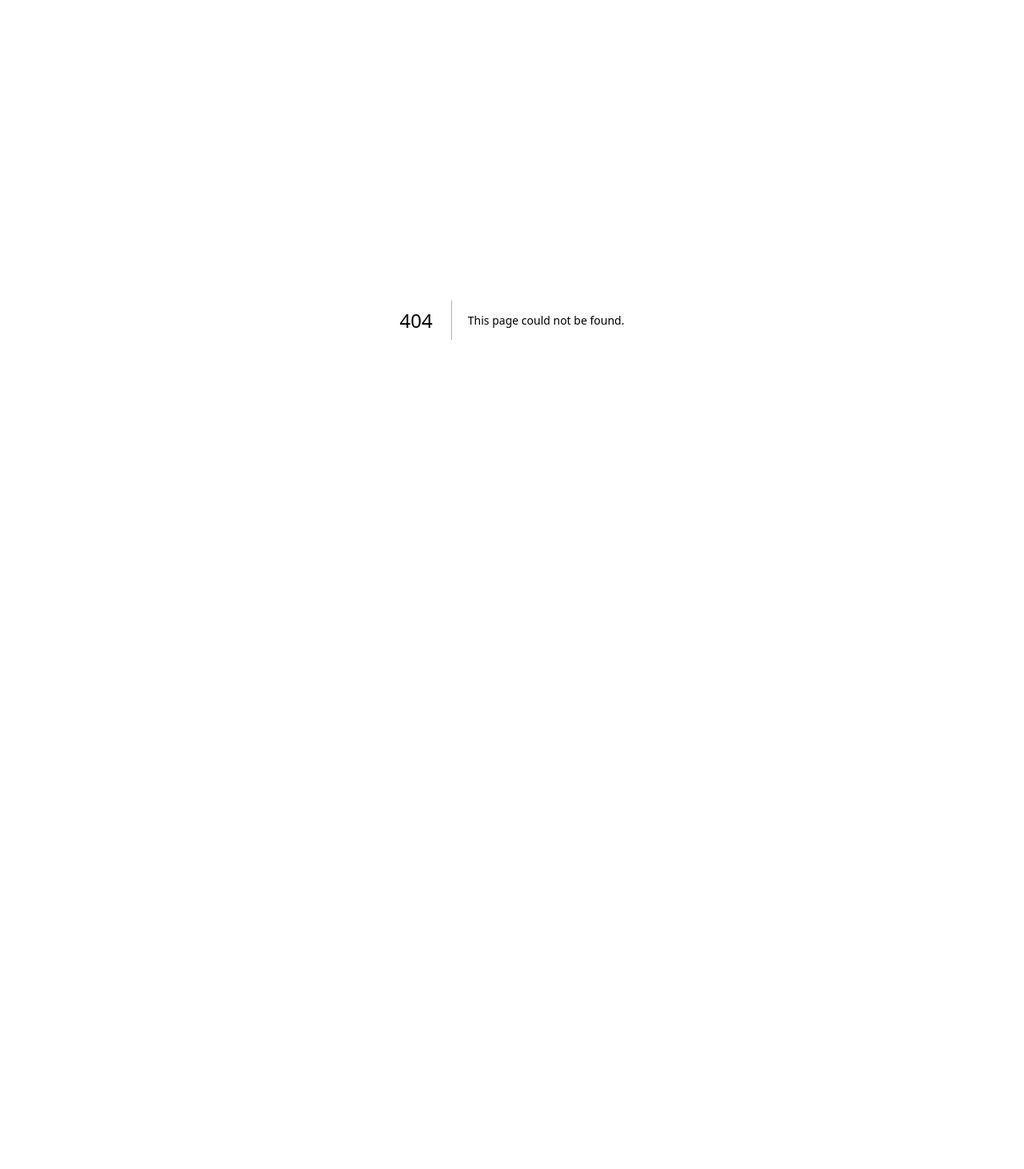
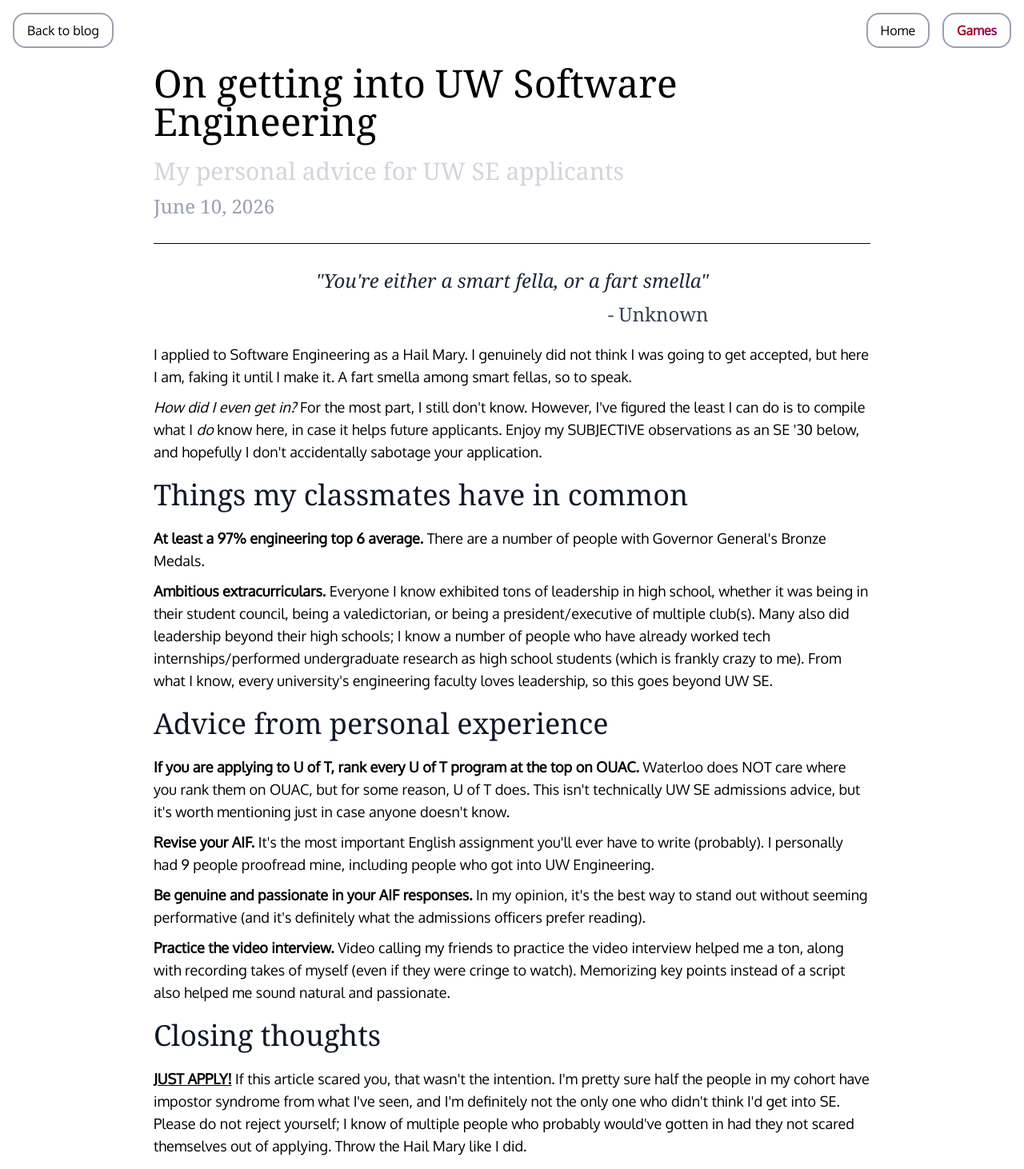
Before and after one commit to f47zhu/personal-website, a Next.js app: page /blog/articles/seAdmission in a window 1280 px wide. Before the commit this address had no page. Shown: the top 1462 px of the page at 80% size. Before the commit the page ends 800 px from the top, so only its background shows below. Built offline with nearby package versions, Linux system fonts and the light colour scheme; a web font is replaced by a local one.

Commit message:
feat: Add blog (+first blogpost)

```diff
--- /dev/null
+++ b/app/blog/articles/seAdmission/page.tsx
@@ -0,0 +1,110 @@
+"use client"
+
+import { FunHighlight } from "@/app/waveEffect";
+
+import { useState, useEffect } from "react";
+
+export default function Home() {
+  const [farter, setFarter] = useState<boolean>(false);
+
+  useEffect(() => {
+    const interval = setInterval(() => {
+      setFarter(!farter);
+    }, 2500);
+    return () => {
+      clearInterval(interval)
+    };
+  }, [farter]);
+
+  return (
+    <>
+      <a className="text-black dark:text-white" href="/blog">
+        <button className="absolute top-4 left-4 py-2 px-4 rounded-2xl border-2 border-gray-400 dark:border-gray-600 bg-white dark:bg-black">
+          Back to blog
+        </button>
+      </a>
+      <div className="absolute top-4 right-4 flex flex-row gap-4">
+        <a href="/">
+          <button className="py-2 px-4 rounded-2xl border-2 border-gray-400 dark:border-gray-600 bg-white dark:bg-black text-black dark:text-white">
+            Home
+          </button>
+        </a>
+        <a href="/gauntle">
+          <button className="py-2 px-4 rounded-2xl border-2 border-gray-400 dark:border-gray-600 bg-white dark:bg-black">
+            <FunHighlight text="Games" />
+          </button>
+        </a>
+      </div>
+      <div className="animate-fade-in-length0.25s my-20 mx-[15%] max-w-250 flex flex-col gap-5">
+        <div className="flex flex-col gap-5">
+          <h1 className="font-serif text-5xl">On getting into UW Software Engineering</h1>
+          <h3 className="font-serif text-gray-300 text-3xl">My personal advice for UW SE applicants</h3>
+          <p className="-mt-2.5 mb-2.5 font-serif text-gray-400 text-2xl">June 10, 2026</p>
+        </div>
+        <hr />
+        <div className="flex flex-col gap-2.5 text-lg">
+          <div className="flex flex-col gap-2.5 my-2.5 font-serif text-2xl place-self-center">
+            <p className="text-gray-800 dark:text-gray-200 italic">"You're either a smart fella, or a fart smella"</p>
+            <p className="text-gray-700 dark:text-gray-300 text-end">- Unknown</p>
+          </div>
+          <p>
+            I applied to Software Engineering as a Hail Mary. I genuinely did not think I was going to get accepted,
+            but here I am, faking it until I make it. A fart smella among smart fellas, so to speak.
+          </p>
+          <p>
+            <i>How did I even get in?</i> For the most part, I still don't know. However, I've figured the least I can do
+            is to compile what I <i>do</i> know here, in case it helps future applicants. Enjoy my SUBJECTIVE observations
+            as an SE '30 below, and hopefully I don't accidentally sabotage your application.
+          </p>
+          <h2 className="my-2.5 font-serif text-4xl text-gray-900 dark:text-gray-100">
+            Things my classmates have in common
+          </h2>
+          <p>
+            <b>At least a 97% engineering top 6 average.</b> There are a number of people with
+            Governor General's Bronze Medals.{/* hyperlink the eng top 6 here later */}
+          </p>
+          <p>
+            <b>Ambitious extracurriculars.</b> Everyone I know exhibited tons of leadership in high school, whether it was
+            being in their student council, being a valedictorian, or being a president/executive of multiple club(s).
+            Many also did leadership beyond their high schools; I know a number of people who have already worked tech
+            internships/performed undergraduate research as high school students (which is frankly crazy to me).
+            From what I know, every university's engineering faculty loves leadership, so this goes beyond UW SE.
+          </p>
+          <h2 className="my-2.5 font-serif text-4xl text-gray-900 dark:text-gray-100">
+            Advice from personal experience
+          </h2>
+          <p> {/* hyperlink the u of t program thing to include a source */}
+            <b>If you are applying to U of T, rank every U of T program at the top on OUAC.</b> Waterloo does NOT care
+            where you rank them on OUAC, but for some reason, U of T does. This isn't technically UW SE admissions advice,
+            but it's worth mentioning just in case anyone doesn't know.
+          </p>
+          <p>
+            <b>Revise your AIF.</b> It's the most important English assignment you'll ever have to write (probably).
+            I personally had 9 people proofread mine, including people who got into UW Engineering.
+          </p>
+          <p>
+            <b>Be genuine and passionate in your AIF responses.</b> In my opinion, it's the best way to stand out
+            without seeming performative (and it's definitely what the admissions officers prefer reading).
+          </p>
+          <p>
+            <b>Practice the video interview.</b> Video calling my friends to practice the video interview helped me a ton,
+            along with recording takes of myself (even if they were cringe to watch). Memorizing key points instead of a
+            script also helped me sound natural and passionate.
+          </p>
+          <h2 className="my-2.5 font-serif text-4xl text-gray-900 dark:text-gray-100">
+            Closing thoughts
+          </h2>
+          <p>
+            <b><u>JUST APPLY!</u></b> If this article scared you, that wasn't the intention. I'm pretty sure half the people
+            in my cohort have impostor syndrome from what I've seen, and I'm definitely not the only one who didn't think
+            I'd get into SE. Please do not reject yourself; I know of multiple people who probably would've gotten in had
+            they not scared themselves out of applying. Throw the Hail Mary like I did.
+          </p>
+          <p>
+            And with that, I wish you the best of luck with your application. See you on campus, {farter ? "fart smella!" : "smart fella!"}
+          </p>
+        </div>
+      </div>
+    </>
+  );
+}
--- /dev/null
+++ b/app/blog/blogCard.tsx
@@ -0,0 +1,10 @@
+export function BlogCard({ title, link, desc, date }:
+    { title: string, link: string, desc: React.ReactNode, date: string }) {
+  return (
+    <div className="flex flex-col gap-6 p-12 bg-gray-100 dark:bg-gray-900">
+      <div className="font-serif text-lg text-gray-700 dark:text-gray-300">{date}</div>
+      <a className="text-3xl font-serif text-black dark:text-white underline" href={link}>{title}</a>
+      <div className="text-xl">{desc}</div>
+    </div>
+  )
+}
--- /dev/null
+++ b/app/blog/page.tsx
@@ -0,0 +1,40 @@
+import { FunHighlight } from "../waveEffect";
+import { BlogCard } from "./blogCard";
+
+export default function Home() {
+  return (
+    <>
+      <div className="absolute top-4 right-4 flex flex-row gap-4">
+        <a href="/">
+          <button className="py-2 px-4 rounded-2xl border-2 border-gray-400 dark:border-gray-600 bg-white dark:bg-black text-black dark:text-white">
+            Home
+          </button>
+        </a>
+        <a href="/gauntle">
+          <button className="py-2 px-4 rounded-2xl border-2 border-gray-400 dark:border-gray-600 bg-white dark:bg-black">
+            <FunHighlight text="Games" />
+          </button>
+        </a>
+      </div>
+      <div className="animate-fade-in-length0.25s my-20 mx-[15%] max-w-250 flex flex-col gap-10">
+        <div className="flex flex-row gap-20 items-center">
+          <div className="grow">
+            <h3 className="text-2xl text-gray-700 dark:text-gray-300 align-top">Franklin Zhu's</h3>
+            <h1 className="animate-stretch-r text-7xl">Blog</h1>
+          </div>
+          <div className="font-serif text-3xl text-end grow-0">
+            <p className="text-gray-600 dark:text-gray-400 italic">"Having a blog is performative"</p>
+            <p className="text-gray-500">- Anonymous friend</p>
+          </div>
+        </div>
+        <div className="max-w-350 h-[2] bg-linear-to-r from-[#CBD5E000] via-gray-600 to-[#CBD5E000] dark:from-[#71809600] dark:via-gray-400 dark:to-[#71809600]" />
+        <BlogCard
+          title={"On getting into UW Software Engineering"}
+          link={"/blog/articles/seAdmission"}
+          desc={<>My personal advice for UW SE applicants.</>}
+          date={"2026-06-10"}
+        />
+      </div>
+    </>
+  );
+}
--- a/app/globals.css
+++ b/app/globals.css
@@ -23,6 +23,7 @@
   --animate-fade-in-from-left-length0.5s: fade-in-from-left 0.5s ease-out none;
   --animate-fade-in-from-right-length0.5s: fade-in-from-right 0.5s ease-out none;
   --animate-pop-in-length0.125s: pop-in 0.125s ease-out both;
+  --animate-stretch-r: stretch-r 2.5s ease-in-out both;
 
   --animate-wave-length3s: wave 3s ease-in-out infinite;
   --animate-wave-length3s-delay0.1s: wave 3s ease-in-out -2.9s infinite; /* have not found an */
@@ -152,6 +153,11 @@
       opacity: 0;
     }
   }
+  @keyframes stretch-r {
+    to {
+      transform: scaleX(1.25) translateX(9%);
+    }
+  }
 }
 
 @layer base {
```
